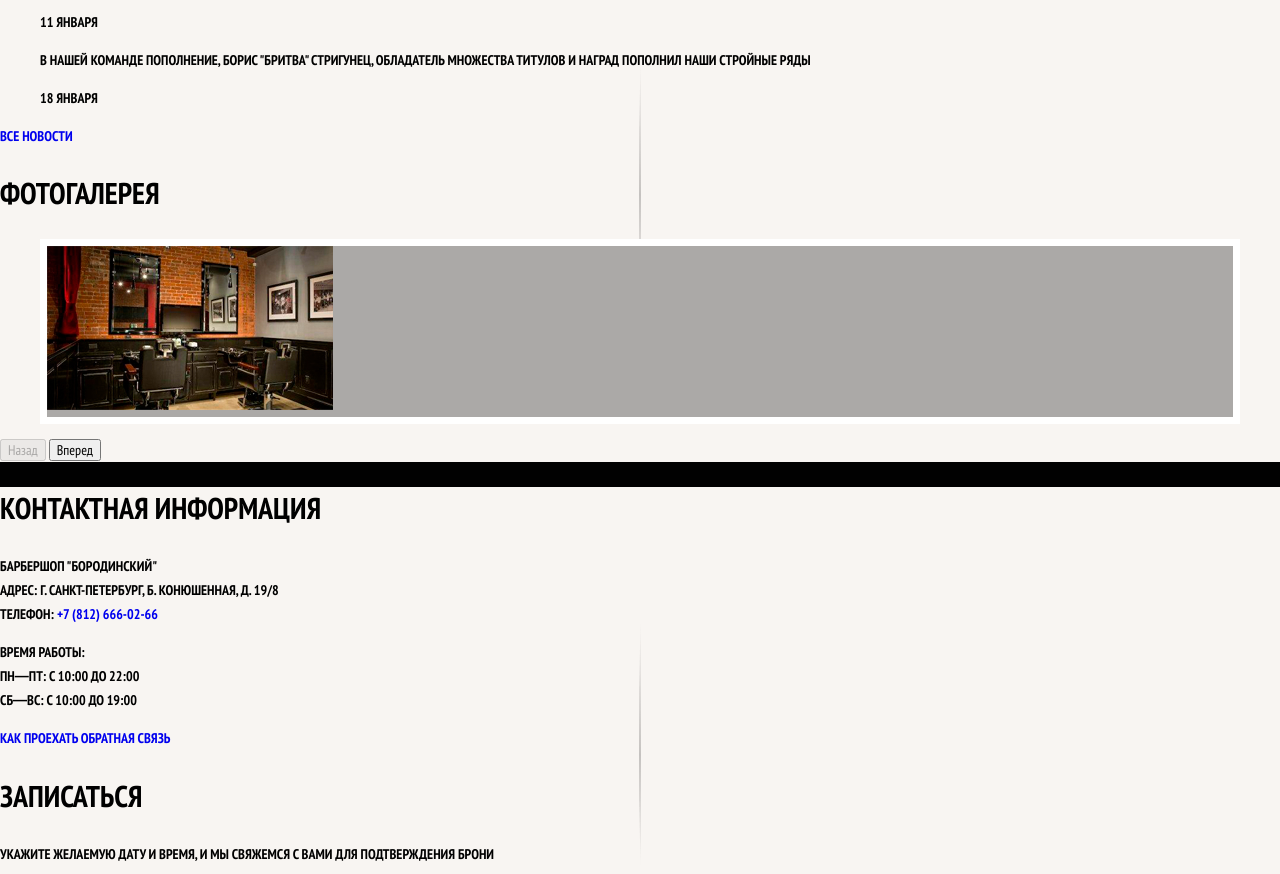
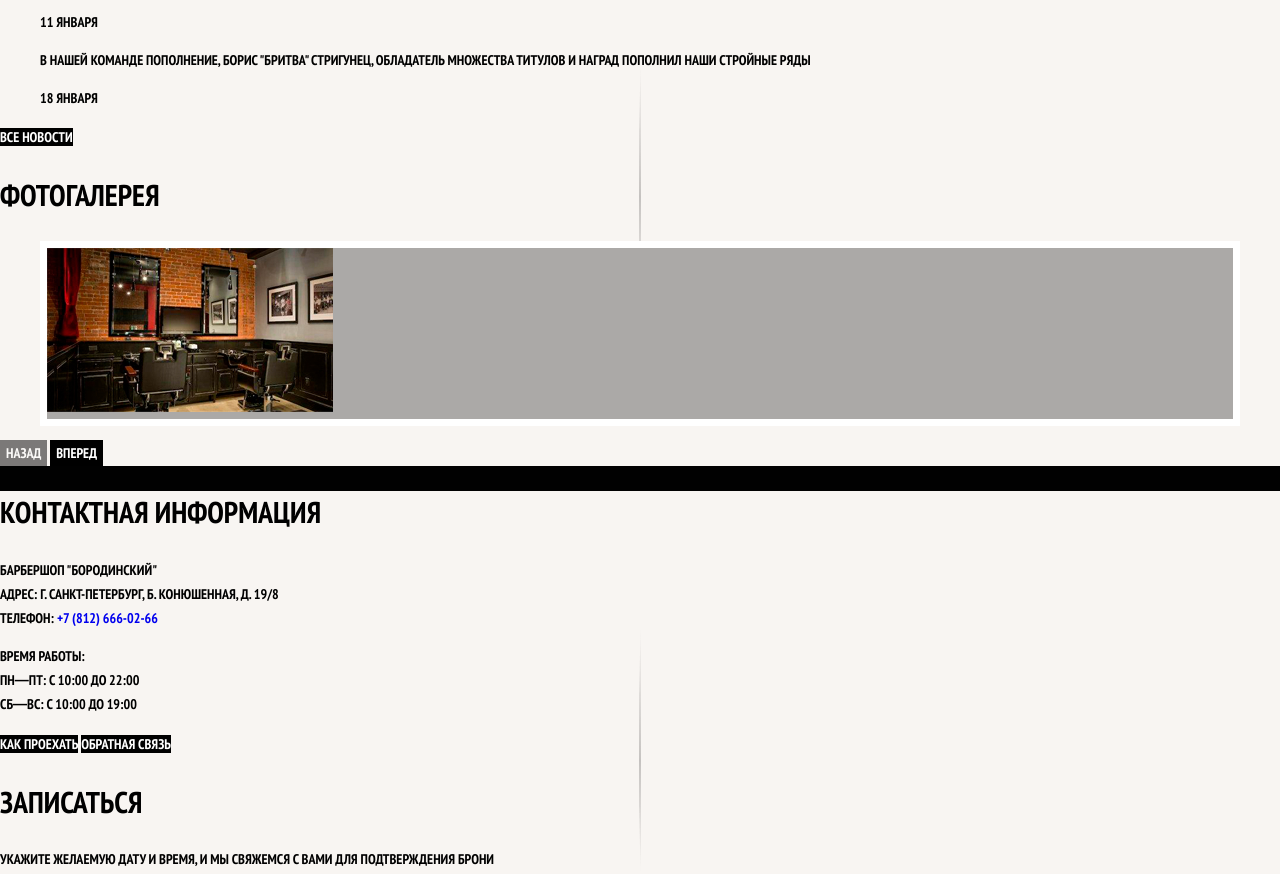
Before and after one commit to deysan/barbershop-base, a plain HTML site: page index.html in a window 1280 px wide. Shown: the part 760-1634 px from the top of the page. Drawn offline with Linux system fonts and the light colour scheme.

Commit message:
Add button

```diff
--- a/css/style.css
+++ b/css/style.css
@@ -132,3 +132,28 @@ img {
   background-color: var(--basic-dark);
   border: 7px solid var(--basic-white);
 }
+
+/* Button */
+
+.button {
+  font: inherit;
+  text-align: center;
+  color: var(--basic-white);
+  vertical-align: middle;
+  text-transform: uppercase;
+  background-color: var(--basic-black);
+  border: none;
+}
+
+.button:hover,
+.button:focus,
+.button:active {
+  background-color: var(--special);
+}
+
+.button.disabled,
+.button:disabled {
+  background-color: var(--basic-black);
+  cursor: default;
+  opacity: 0.5;
+}
```
